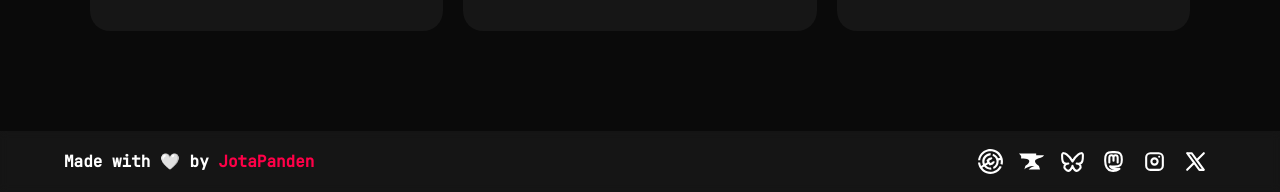
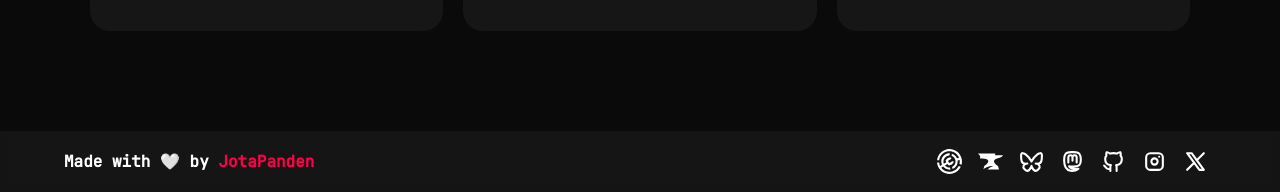
Before and after one commit to pandenprojects/pandenprojects.github.io, a plain HTML site: page index.html in a window 1280 px wide. Shown: the part 875-1067 px from the top of the page. Drawn offline with nearby package versions, Linux system fonts and the light colour scheme.

Commit message:
Add github button

```diff
--- a/index.html
+++ b/index.html
@@ -48,6 +48,9 @@
         <a target="_blank" href="https://tkz.one/@jotapanden" class="button">
             <svg xmlns="http://www.w3.org/2000/svg" width="24" height="24" viewBox="0 0 24 24" fill="none" stroke="currentColor" stroke-width="2" stroke-linecap="round" stroke-linejoin="round" class="icon icon-tabler icons-tabler-outline icon-tabler-brand-mastodon"><path stroke="none" d="M0 0h24v24H0z" fill="none" /><path d="M18.648 15.254c-1.816 1.763 -6.648 1.626 -6.648 1.626a18.262 18.262 0 0 1 -3.288 -.256c1.127 1.985 4.12 2.81 8.982 2.475c-1.945 2.013 -13.598 5.257 -13.668 -7.636l-.026 -1.154c0 -3.036 .023 -4.115 1.352 -5.633c1.671 -1.91 6.648 -1.666 6.648 -1.666s4.977 -.243 6.648 1.667c1.329 1.518 1.352 2.597 1.352 5.633s-.456 4.074 -1.352 4.944" /><path d="M12 11.204v-2.926c0 -1.258 -.895 -2.278 -2 -2.278s-2 1.02 -2 2.278v4.722m4 -4.722c0 -1.258 .895 -2.278 2 -2.278s2 1.02 2 2.278v4.722" /></svg>
         </a>
+        <a target="_blank" href="https://github.com/jotapanden" class="button">
+            <svg xmlns="http://www.w3.org/2000/svg" width="24" height="24" viewBox="0 0 24 24" fill="none" stroke="currentColor" stroke-width="2" stroke-linecap="round" stroke-linejoin="round" class="icon icon-tabler icons-tabler-outline icon-tabler-brand-github"><path stroke="none" d="M0 0h24v24H0z" fill="none" /><path d="M9 19c-4.3 1.4 -4.3 -2.5 -6 -3m12 5v-3.5c0 -1 .1 -1.4 -.5 -2c2.8 -.3 5.5 -1.4 5.5 -6a4.6 4.6 0 0 0 -1.3 -3.2a4.2 4.2 0 0 0 -.1 -3.2s-1.1 -.3 -3.5 1.3a12.3 12.3 0 0 0 -6.2 0c-2.4 -1.6 -3.5 -1.3 -3.5 -1.3a4.2 4.2 0 0 0 -.1 3.2a4.6 4.6 0 0 0 -1.3 3.2c0 4.6 2.7 5.7 5.5 6c-.6 .6 -.6 1.2 -.5 2v3.5" /></svg>
+        </a>
         <a target="_blank" href="https://instagram.com/jotapanden" class="button">
             <svg xmlns="http://www.w3.org/2000/svg" width="24" height="24" viewBox="0 0 24 24" fill="none" stroke="currentColor" stroke-width="2" stroke-linecap="round" stroke-linejoin="round" class="icon icon-tabler icons-tabler-outline icon-tabler-brand-instagram"><path stroke="none" d="M0 0h24v24H0z" fill="none" /><path d="M4 8a4 4 0 0 1 4 -4h8a4 4 0 0 1 4 4v8a4 4 0 0 1 -4 4h-8a4 4 0 0 1 -4 -4l0 -8" /><path d="M9 12a3 3 0 1 0 6 0a3 3 0 0 0 -6 0" /><path d="M16.5 7.5v.01" /></svg>
         </a>
```
